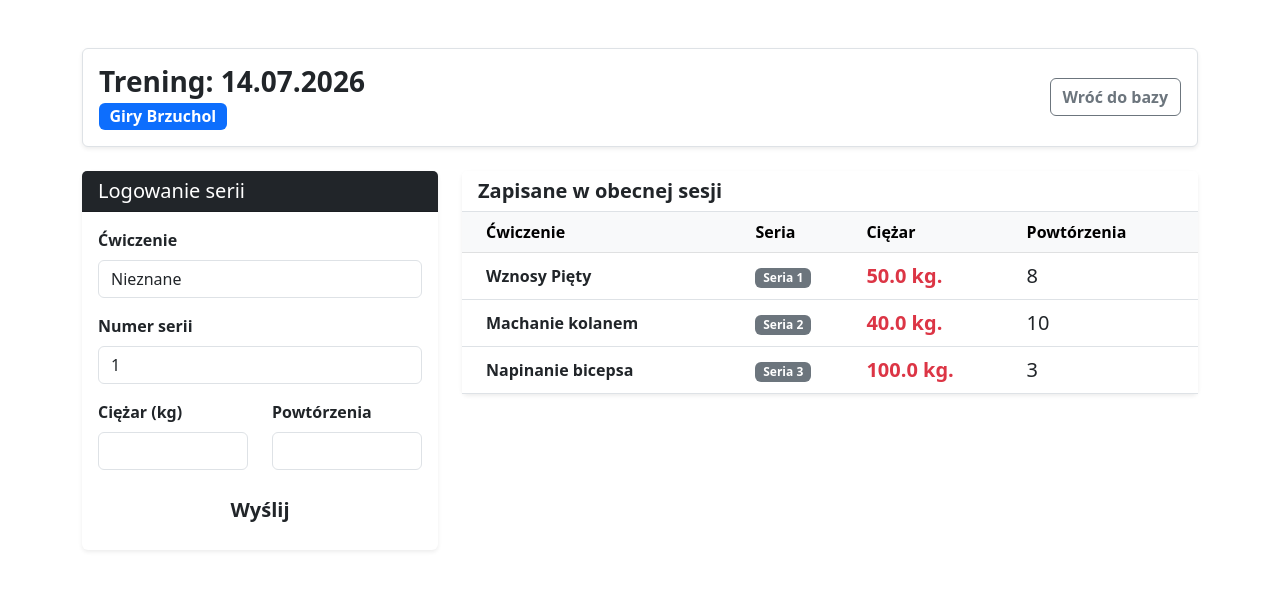
After one commit to bartli555/gym_tracker, a Django app: page /trening/1/ in a window 1280 px wide. The commit adds this page. Shown: the top 590 px of the page. Run offline with Django 5.2, Linux system fonts and the light colour scheme; data comes from the database, SQL or seed files in the repository; both versions use the stored data as it was after the commit.

Commit message:
Dodałem stronkę do dodawania serii :)

```diff
--- a/core/urls.py
+++ b/core/urls.py
@@ -6,7 +6,8 @@ urlpatterns = [
     path('admin/', admin.site.urls),
     # Pusta ścieżka '' oznacza stronę główną (http://127.0.0.1:8080/)
     path('', views.dashboard, name='dashboard'),
-    path('dodaj/', views.add_workout, name='add_workout')
+    path('dodaj/', views.add_workout, name='add_workout'),
+    path('trening/<int:pk>/', views.workout_detail, name='workout_detail')
 ]
 
 
--- a/workout/forms.py
+++ b/workout/forms.py
@@ -1,5 +1,5 @@
 from django import forms
-from .models import Workout
+from .models import Workout, TrainingSet
 
 class WorkoutForm(forms.ModelForm):
     class Meta:
@@ -10,3 +10,15 @@ class WorkoutForm(forms.ModelForm):
             'date': forms.DateInput(attrs={'type': 'date', 'class': 'form-control'}),
             'target_muscle': forms.TextInput(attrs={'class': 'form-control', 'placeholder': 'np. Łydki i pięty'})
         }
+
+class TrainingSetForm(forms.ModelForm):
+    class Meta:
+        model = TrainingSet
+        fields = ['exercise', 'set_number', 'weight', 'reps']
+
+        widgets = {
+            'exercise': forms.TextInput(attrs={'class': 'form-control', 'placeholder': 'np. Klatka i Niceps'}),
+            'set_number': forms.NumberInput(attrs={'class': 'form-control'}),
+            'weight': forms.NumberInput(attrs={'class': 'form-control', 'step': '0.5'}), # Pozwólmy na połowki kilogramów
+            'reps': forms.NumberInput(attrs={'class': 'form-control'}),
+        }
--- a/workout/templates/workout/dashboard.html
+++ b/workout/templates/workout/dashboard.html
@@ -39,6 +39,7 @@
                                                 <td class="align-middle ps-4 fw-bold">{{ workout.date|date:"d.m.Y" }}</td>
                                                 <td class="align-middle">
                                                     <span class="badge bg-primary fs-6">{{ workout.target_muscle }}</span>
+                                                    <a href="{% url 'workout_detail' workout.pk %}" class="btn btn-sm btn-outline-primary ms-2">Otwórz sesję</a>
                                                 </td>
                                                 <td class="py-3">
                                                     <ul class="list-unstyled mb-0">
--- /dev/null
+++ b/workout/templates/workout/workout_detail.html
@@ -0,0 +1,104 @@
+<!DOCTYPE html>
+<hmtl lang="pl">
+    <head>
+        <meta charset="UTF-8">
+        <title>Szczegóły treningu</title>
+        <link href="https://cdn.jsdelivr.net/npm/bootstrap@5.3.0/dist/css/bootstrap.min.css" rel="stylesheet">
+    </head>
+        <body class="bd-light">
+            <div class="container mt-5">
+                <!-- Górny panel sterowania -->
+                 <div class="row mb-4">
+                    <div class="col-12">
+                        <div class="d-flex justify-content-between align-items-center bg-white p-3 rounded shadow-sm border">
+                            <div>
+                                <h3 class="fw-bold mb-1">Trening: {{workout.date|date:"d.m.Y"}}</h3>
+                                <span class="badge bg-primary fs-6">{{workout.target_muscle}}</span>
+                            </div>
+                            <a href="{%url 'dashboard' %}" class="btn btn-outline-secondary fw-bold">Wróć do bazy</a>
+                        </div>
+                    </div>
+                 </div>
+                 <div class="row">
+                    <!-- LEWA KOLUMNA: Interfejs wejściowy (Formularz) -->
+                     <div class="col-md-4 mb-4">
+                        <div class="card shadow-sm border-0">
+                            <div class="card-header bg-dark text-white">
+                                <h5 class="mb-0">Logowanie serii</h5>
+                            </div>
+                            <div class="card-body">
+                                <form method="post">
+                                {% csrf_token %}
+
+                                <div class="mb-3">
+                                    <label class="form-label fw-bold">Ćwiczenie</label>
+                                    {{ form.exercise }}
+                                </div>
+
+                                <div class="mb-3">
+                                    <label class="form-label fw-bold">Numer serii</label>
+                                    {{ form.set_number }}
+                                </div>
+
+                                <div class="row">
+                                    <div class="col-6 mb-3">
+                                        <label class="form-label fw-bold">Ciężar (kg)</label>
+                                        {{ form.weight }}
+                                    </div>
+
+                                    <div class="col-6 mb-3">
+                                        <label class="form-label fw-bold">Powtórzenia</label>
+                                        {{ form.reps }}
+                                    </div>
+                                </div>
+
+                                <button type="submit" class="btn btn-succes w-100 fw-bold btn-lg">Wyślij</button>
+                                </form>
+                            </div>
+                        </div>
+                     </div>
+
+                     <!-- PRAWA KOLUMNA: Analityka i podgląd na żywo -->
+                     <div class="col-md-8">
+                        <div class="card shadow-sm border-0">
+                            <div class="card-header bg-white border-bottom">
+                                <h5 class="mb-0 text-dark fw-bold">Zapisane w obecnej sesji</h5>
+                            </div>
+                            <div class="card-body p-0">
+                                <table class="table table-hover mb-0">
+                                    <thead class="table-light">
+                                        <tr>
+                                            <th class="ps-4">Ćwiczenie</th>
+                                            <th>Seria</th>
+                                            <th>Ciężar</th>
+                                            <th>Powtórzenia</th>
+                                        </tr>
+                                    </thead>
+                                    <tbody>
+                                        <!-- Pętla ładująca serie dla tego konkretnego treningu -->
+                                         {% for set in sets %}
+                                         <tr>
+                                            <td class="ps-4 fw-semibold align-middle">{{ set.exercise }}</td>
+                                            <td class="align-middle"><span class="badge bg-secondary">Seria {{ set.set_number }}</span></td>
+                                            <td class="text-danger fw-bold align-middle fs-5">{{ set.weight }} kg.</td>
+                                            <td class="align-middle fs-5">{{ set.reps }}</td>
+                                         </tr>
+                                         {% empty %}
+                                         <!-- Wyświetlane tylko, gdy nie dodano jeszcze żadnej serii -->
+                                         <tr>
+                                            <td colspan="4" class="text-center text-muted py-5">
+                                                <h5 class="mb-2">Cisza przed burzą...</h5>
+                                                <p class="mb-0">Wprowadź pierwszą serię w panelu po lewej, aby rozpocząć zbieranie logów.</p>
+                                            </td>
+                                         </tr>
+                                         {% endfor %}
+                                    </tbody>
+                                </table>
+                            </div>
+                        </div>
+                     </div>
+                 </div>
+
+            </div>
+        </body>
+</hmtl>
--- a/workout/views.py
+++ b/workout/views.py
@@ -1,6 +1,6 @@
-from django.shortcuts import render, redirect
-from .models import Workout
-from .forms import WorkoutForm
+from django.shortcuts import render, redirect, get_object_or_404
+from .models import Workout, TrainingSet
+from .forms import WorkoutForm, TrainingSetForm
 
 def dashboard(request):
     # Wyciągamy z bazy wszystkie treningi, posortowane od najnowszego
@@ -24,3 +24,29 @@ def add_workout(request):
             form = WorkoutForm()
 
     return render(request, 'workout/add_workout.html', {'form': form})
+
+def workout_detail(request, pk):
+     # Wyciągamy konkretny trening z bazy na podstawie jego ID (pk - primary key)
+     workout = get_object_or_404(Workout, pk=pk)
+
+     if request.method == 'POST':
+          form = TrainingSetForm(request.POST)
+          if form.is_valid():
+               # INŻYNIERYJNY TRIK: Tworzymy paczkę z danymi, ale wstrzymujemy zapis do bazy (commit=False)
+               new_set = form.save(commit=False)
+               # Ręcznie "przypinamy" tę serię do obecnego treningu
+               new_set.workout = workout
+               # Dopiero teraz wysyłamy wszystko do bazy SQL
+               new_set.save()
+
+               # Przeładowujemy stronę, żeby wyświetlić nową serię
+               return redirect('workout_detail', pk=workout.pk)
+     else:
+          form = TrainingSetForm()
+
+     context = {
+          'workout': workout,
+          'form': form,
+          'sets': workout.sets.all().order_by('id') # Wyciągamy dodane już serie
+     }
+     return render(request, 'workout/workout_detail.html', context)
```
Also changed, not shown: db.sqlite3.
